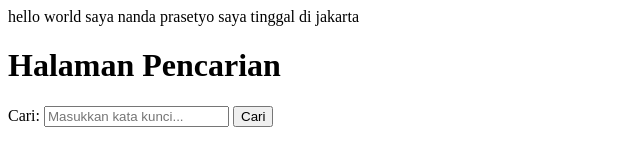
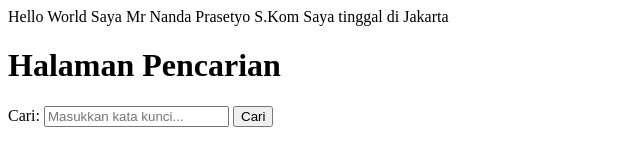
Before and after one commit to nandap1304/belajar-git, a plain HTML site: page index.html in a window 1280 px wide. Shown: the whole page, without its empty margins (0-640 px from the left). Drawn offline with Linux system fonts and the light colour scheme.

Commit message:
fix: huruf kapital

```diff
--- a/index.html
+++ b/index.html
@@ -6,9 +6,9 @@
     <title>Document</title>
 </head>
 <body>
-    hello world
-    saya nanda prasetyo
-    saya tinggal di jakarta
+    Hello World
+    Saya Mr Nanda Prasetyo S.Kom
+    Saya tinggal di Jakarta
   <h1>Halaman Pencarian</h1>
 
   <form id="searchForm">
```
